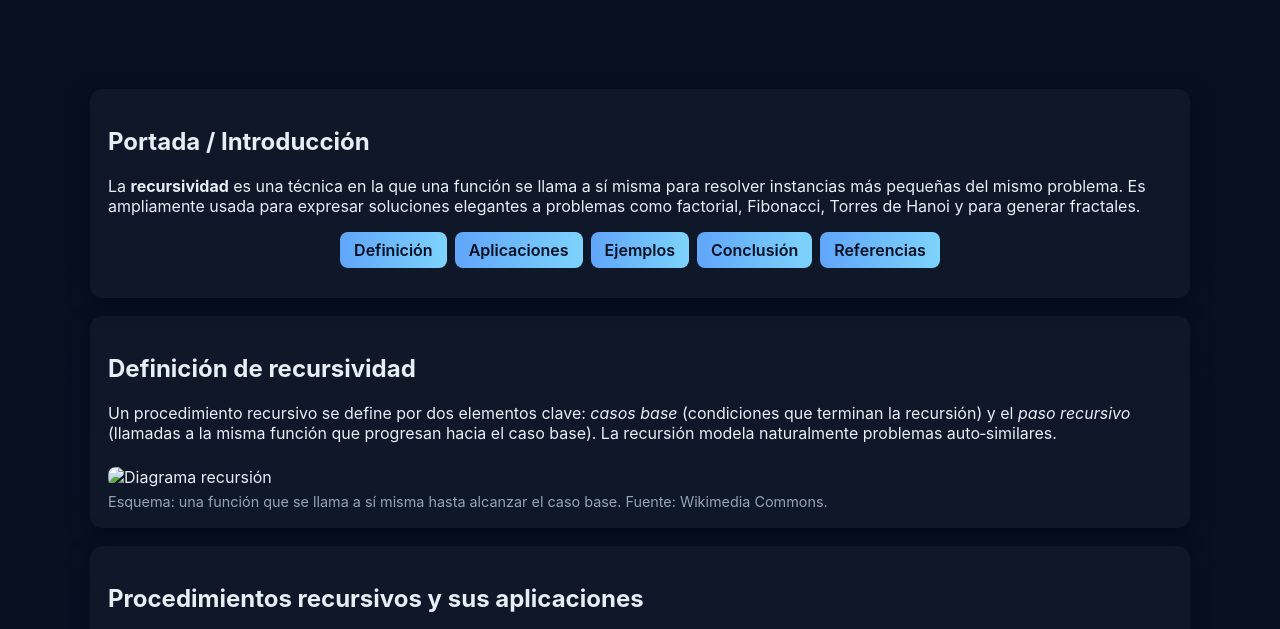
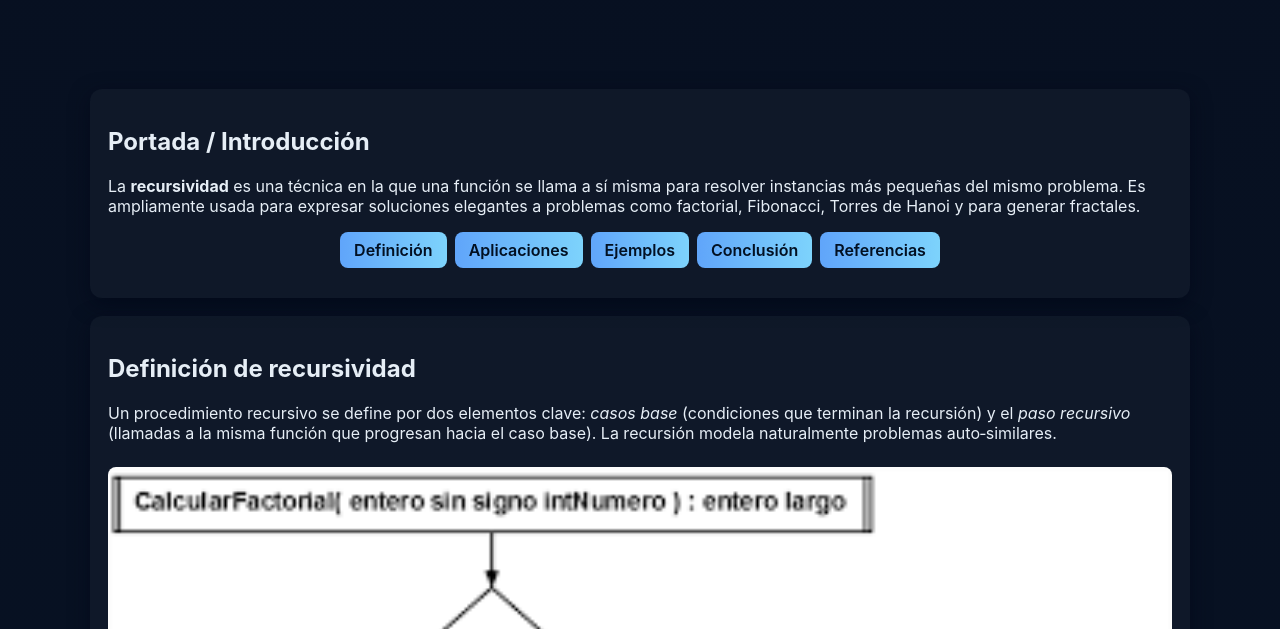
Before and after one commit to leonmeneses/leon0312, a plain HTML site: page index.html in a window 1280 px wide. Shown: the part 109-738 px from the top of the page. Drawn offline with Linux system fonts and the light colour scheme.

Commit message:
Update index.html

```diff
--- a/index.html
+++ b/index.html
@@ -45,7 +45,7 @@
     <h2>Definición de recursividad</h2>
     <p>Un procedimiento recursivo se define por dos elementos clave: <em>casos base</em> (condiciones que terminan la recursión) y el <em>paso recursivo</em> (llamadas a la misma función que progresan hacia el caso base). La recursión modela naturalmente problemas auto‑similares.</p>
     <figure>
-      <img class="figure" src="images/Diagrma re.png" alt="Diagrama recursión"/>
+      <img class="figure" src="images/Diagrama re.png" alt="Diagrama recursión"/>
       <figcaption>Esquema: una función que se llama a sí misma hasta alcanzar el caso base. Fuente: Wikimedia Commons.</figcaption>
     </figure>
   </section>
```
